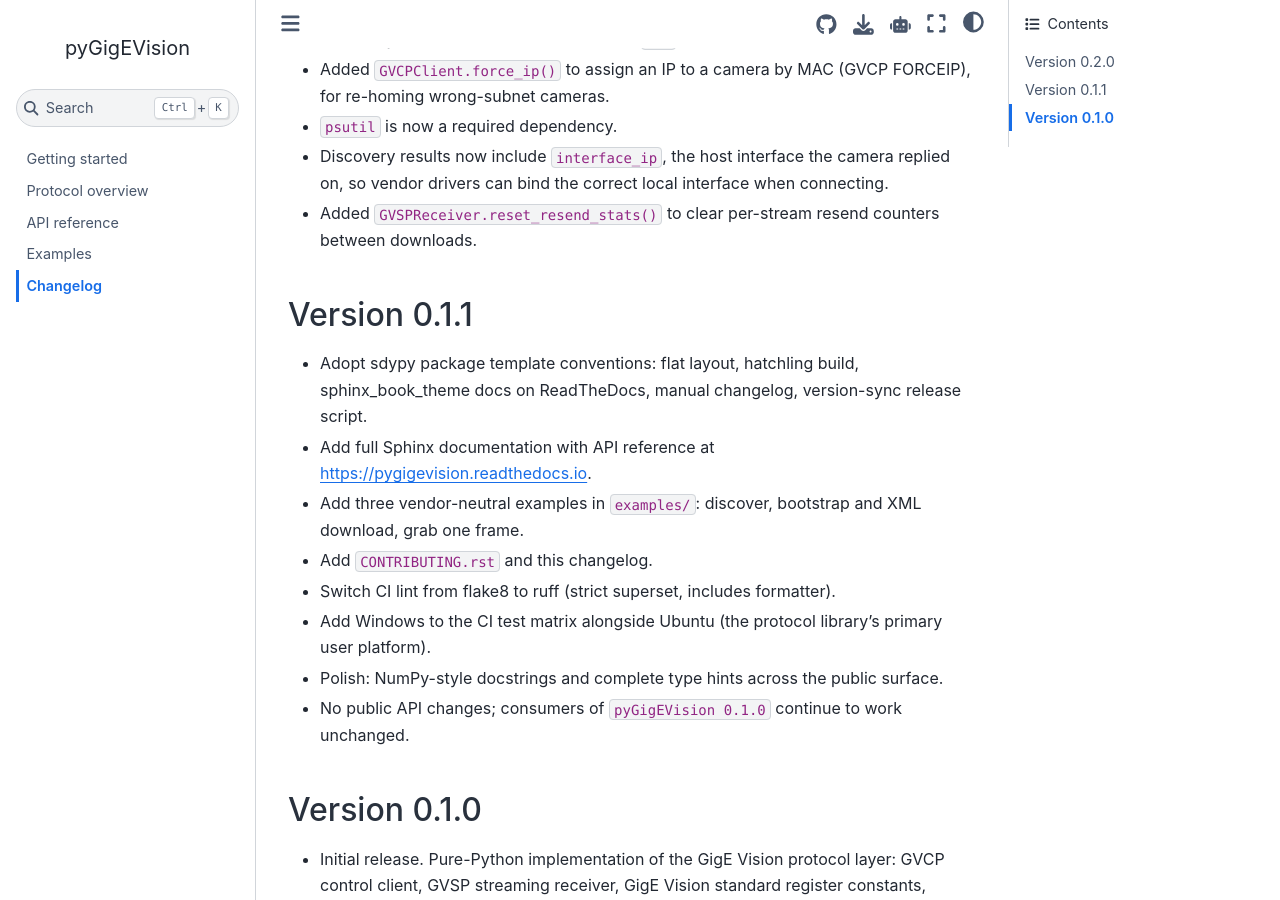
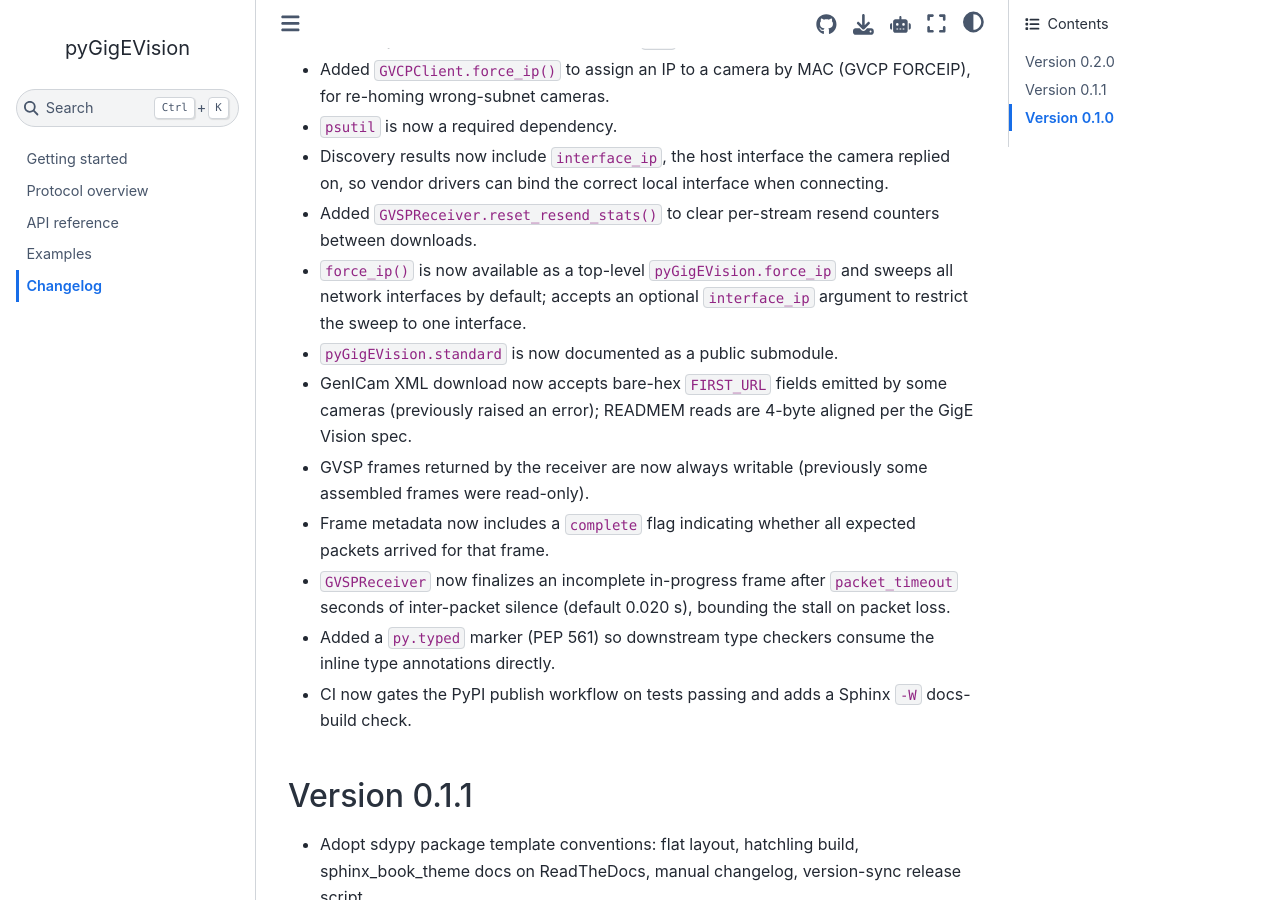
Before and after one commit to ladisk/pyGigEVision, a Sphinx documentation site: the page built from docs/source/changelog.rst, in a window 1280 px wide and 900 px high, scrolled down 273 px. Built offline with Sphinx 7.4.7 and the Sphinx Book theme 1.1.4, drawn with Linux system fonts in a browser that asks for light colours.

Commit message:
Update changelog for 0.2.0 polish

```diff
--- a/docs/source/changelog.rst
+++ b/docs/source/changelog.rst
@@ -16,6 +16,24 @@
   when connecting.
 - Added ``GVSPReceiver.reset_resend_stats()`` to clear per-stream resend
   counters between downloads.
+- ``force_ip()`` is now available as a top-level ``pyGigEVision.force_ip``
+  and sweeps all network interfaces by default; accepts an optional
+  ``interface_ip`` argument to restrict the sweep to one interface.
+- ``pyGigEVision.standard`` is now documented as a public submodule.
+- GenICam XML download now accepts bare-hex ``FIRST_URL`` fields emitted by
+  some cameras (previously raised an error); READMEM reads are 4-byte aligned
+  per the GigE Vision spec.
+- GVSP frames returned by the receiver are now always writable (previously
+  some assembled frames were read-only).
+- Frame metadata now includes a ``complete`` flag indicating whether all
+  expected packets arrived for that frame.
+- ``GVSPReceiver`` now finalizes an incomplete in-progress frame after
+  ``packet_timeout`` seconds of inter-packet silence (default 0.020 s),
+  bounding the stall on packet loss.
+- Added a ``py.typed`` marker (PEP 561) so downstream type checkers consume
+  the inline type annotations directly.
+- CI now gates the PyPI publish workflow on tests passing and adds a
+  Sphinx ``-W`` docs-build check.
 
 Version 0.1.1
 -------------
```
Also changed, not shown: 1 other file.
